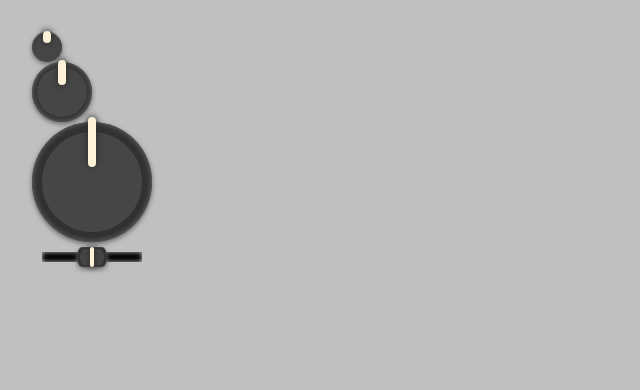
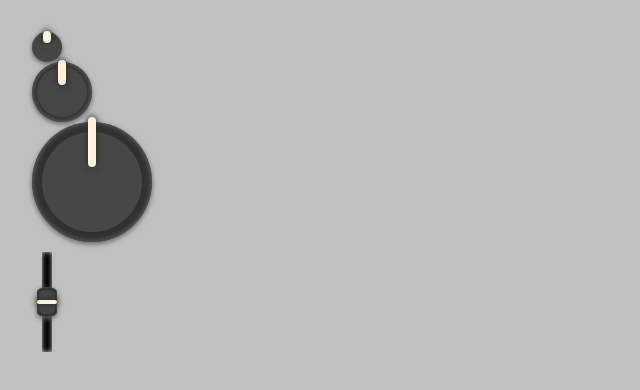
Before and after one commit to cjr35/react-modular, a React (Vite) app: page / in a window 1280 px wide. Shown: the top 390 px of the page, without its empty margins (0-640 px from the left). Built offline with nearby package versions, Linux system fonts and the light colour scheme.

Commit message:
add horizontal/vertical handling

```diff
--- a/src/components/controls/fader/Fader.scss
+++ b/src/components/controls/fader/Fader.scss
@@ -1,5 +1,44 @@
 @use 'sass:color';
 $fader-size: 100px;
+
+$track-long-side: $fader-size;
+$track-short-side: $fader-size * 0.1;
+$knob-edge-long-side: $fader-size * 0.3;
+$knob-edge-short-side: 200%;
+$tick-long-side: 130%;
+$tick-short-side: 4px;
+
+.fader-root.horizontal {
+  > .fader-track {
+    height: $track-short-side;
+    width: $track-long-side;
+    > .fader-knob-edge {
+      border-radius: 25% / 75%;
+      height: $knob-edge-short-side;
+      width: $knob-edge-long-side;
+      > .fader-knob-top > .fader-tick {
+        height: $tick-long-side;
+        width: $tick-short-side;
+      }
+    }
+  }
+}
+
+.fader-root.vertical {
+  > .fader-track {
+    height: $track-long-side;
+    width: $track-short-side;
+    > .fader-knob-edge {
+      border-radius: 75% / 25%;
+      height: $knob-edge-long-side;
+      width: $knob-edge-short-side;
+      > .fader-knob-top > .fader-tick {
+        height: $tick-short-side;
+        width: $tick-long-side;
+      }
+    }
+  }
+}
 
 .fader-root {
   padding: $fader-size * 0.1;
@@ -7,8 +46,6 @@ $fader-size: 100px;
   > .fader-track {
     box-shadow: inset 0 0 5px 0 silver;
     border-radius: 2px;
-    height: $fader-size * 0.1;
-    width: $fader-size;
     background-color: black;
 
     display: grid;
@@ -17,10 +54,6 @@ $fader-size: 100px;
     > .fader-knob-edge {
       box-shadow: 0 2px 5px 0 color.scale($color: #464646, $lightness: 15%),
         inset 0 0 2px 0px color.scale($color: #464646, $lightness: 15%);
-      border-radius: 25% / 75%;
-      height: 200%;
-      width: $fader-size * 0.3;
-
       background-color: color.scale($color: #464646, $lightness: -30%);
 
       display: grid;
@@ -38,8 +71,6 @@ $fader-size: 100px;
         > .fader-tick {
           box-shadow: 0 0 6px 1px color.scale($color: #464646, $lightness: -30%);
           border-radius: 2px;
-          height: 130%;
-          width: 4px;
           background-color: #fff2d9;
         }
       }
--- a/src/components/controls/fader/Fader.tsx
+++ b/src/components/controls/fader/Fader.tsx
@@ -1,8 +1,8 @@
 import './Fader.scss';
 
-function Fader() {
+function Fader(props: { orientation?: string }) {
   return (
-    <div className='fader-root'>
+    <div className={`fader-root ${props.orientation ?? 'vertical'}`}>
       <div className='fader-track'>
         <div className='fader-knob-edge'>
           <div className='fader-knob-top'>
```
